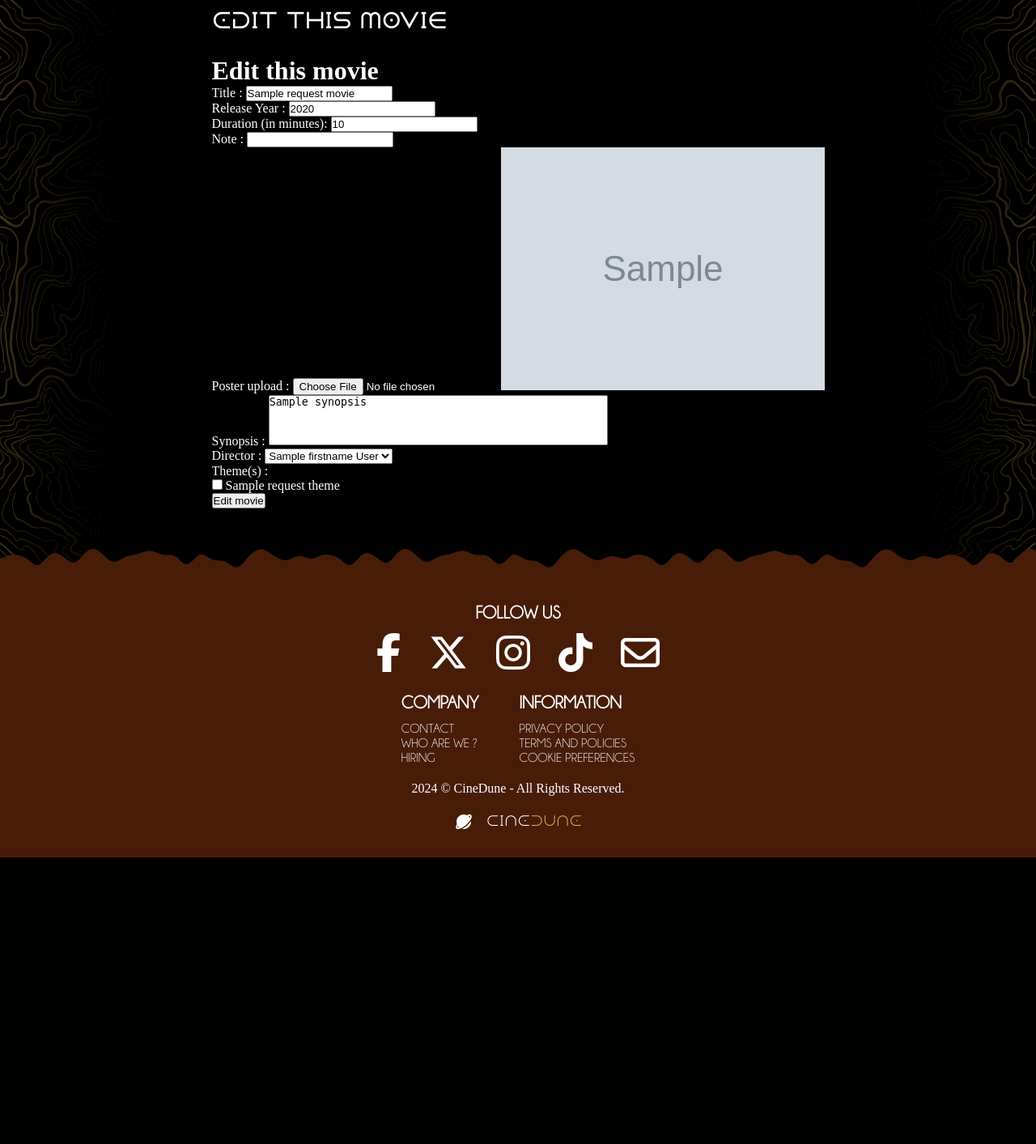
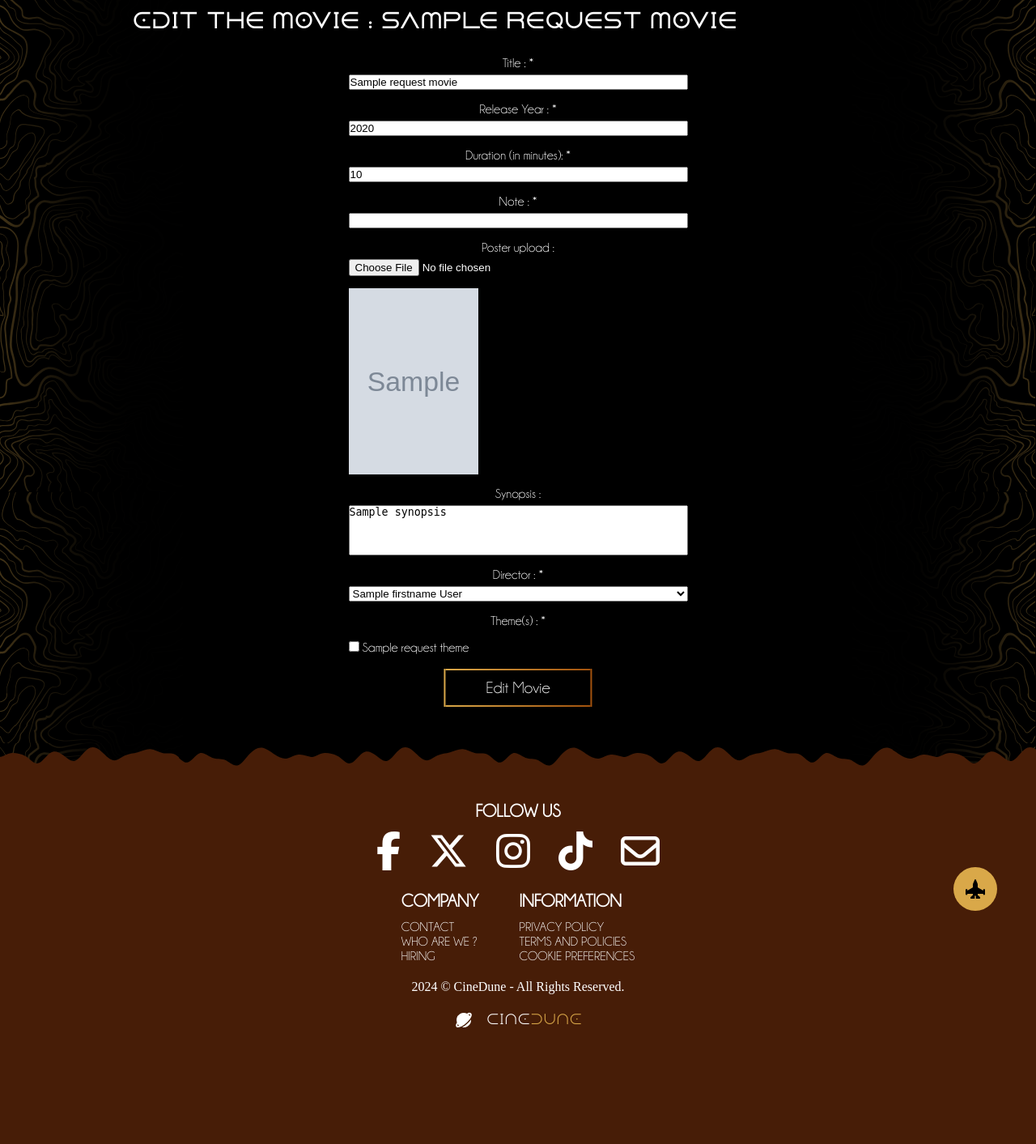
Before and after one commit to Flibouche/SQL_Cinema, a PHP site: template view/movies/editMovie.php in a window 1280 px wide. Shown: the part 75-1488 px from the top of the page at 81% size. Before the commit the page ends 1134 px from the top, so only its background shows below. Run offline with PHP 8.4, Linux system fonts and the light colour scheme; the template is opened without the code that fills it: most values are stand-ins (such as "Sample title", 1, 10 or a date in 2020); grey boxes marked "Sample" are stand-in pictures; data that the repository does not hold is empty.

Commit message:
Doing all CSS forms.

```diff
--- a/public/css/style.css
+++ b/public/css/style.css
@@ -122,6 +122,7 @@ textarea {
 }
 
 .secondary-title {
+  margin-left: .7rem;
   margin-top: 90px;
   margin-bottom: 20px;
 }
@@ -585,8 +586,13 @@ textarea {
 }
 
 /*========================== FOOTER ======================*/
+
 .footer {
   position: relative;
+  left: 0px;
+  bottom: 0px;
+  width: 100%;
+  min-height: 55vh;
   background-color: var(--brown-color);
   padding-block: 1rem 2rem;
   margin-top: 100px;
@@ -854,13 +860,23 @@ textarea {
 /* ==================================================== */
 
 .addMovie__container,
-.addPerson__container {
+.addPerson__container,
+.addRole__container,
+.addTheme__container,
+.editMovie__container,
+.editPerson__container,
+.editTheme__container {
   display: flex;
   justify-content: center;
 }
 
 .addMovie__container label,
-.addPerson__container label {
+.addPerson__container label,
+.addRole__container label,
+.addTheme__container label,
+.editMovie__container label,
+.editPerson__container label,
+.editTheme__container label {
   text-align: center;
   font-family: var(--nav-text-font);
   margin-bottom: 5px;
@@ -886,6 +902,13 @@ textarea {
 input[type=checkbox],
 input[type=radio] {
   accent-color: var(--yellow-color);
+}
+
+.editMovie-poster,
+.editPerson-picture {
+  margin-top: 15px;
+  width: 160px;
+  height: 230px;
 }
 
 /* ==================================================== */
@@ -1070,7 +1093,9 @@ input[type=radio] {
   position: fixed;
   right: 3rem;
   bottom: -50%;
-  color: var(--text-color);
+  color: var(--background-color);
+  background-color: var(--yellow-color);
+  border-radius: 50%;
   display: inline-flex;
   padding: 15px;
   font-size: 1.5rem;
@@ -1103,6 +1128,7 @@ input[type=radio] {
 .scrollup:hover {
   transform: translateY(-.5rem);
   color: var(--yellow-color);
+  background-color: var(--background-color);
   animation: vertical-shaking .35s infinite;
 }
 
--- a/view/movies/addMovie.php
+++ b/view/movies/addMovie.php
@@ -74,8 +74,6 @@
 
 </section>
 
-
-
 <?php
 
 $title = "Add a movie";
--- a/view/movies/editMovie.php
+++ b/view/movies/editMovie.php
@@ -2,56 +2,45 @@
 $movieDetails = $requestMovie->fetch();
 ?>
 
-<h1>Edit this movie</h1>
+<section class="editMovie section" id="editMovie">
+
+    <div class="editMovie__container container">
 
         <form action="" method="post" enctype="multipart/form-data">
 
-    <div>
-        <label for="">
-            Title :
+            <div class="form__group">
+                <label for="title">Title : *</label>
                 <input type="text" name="title" value="<?= $movieDetails['title'] ?>">
-        </label>
             </div>
 
-    <div>
-        <label for="">
-            Release Year :
+            <div class="form__group">
+                <label for="releaseYear">Release Year : *</label>
                 <input type="text" id="" name="releaseYear" value="<?= $movieDetails['releaseYear'] ?>">
-        </label>
             </div>
 
-    <div>
-        <label for="">
-            Duration (in minutes):
+            <div class="form__group">
+                <label for="duration">Duration (in minutes): *</label>
                 <input type="number" name="duration" value="<?= $movieDetails['duration'] ?>">
-        </label>
             </div>
 
-    <div>
-        <label for="">
-            Note :
+            <div class="form__group">
+                <label for="note">Note : *</label>
                 <input type="number" step="0.1" name="note" value="<?= $movieDetails['note'] ?>">
-        </label>
             </div>
 
-    <div>
-        <label for="">
-            Poster upload :
+            <div class="form__group">
+                <label for="file">Poster upload :</label>
                 <input type="file" name="file">
-            <img src="<?= $movieDetails['poster'] ?>">
-        </label>
+                <img class="editMovie-poster" src="<?= $movieDetails['poster'] ?>">
             </div>
 
-    <div>
-        <label for="">
-            Synopsis :
+            <div class="form__group">
+                <label for="synopsis">Synopsis :</label>
                 <textarea name="synopsis" rows="4" cols="50"><?= $movieDetails['synopsis'] ?></textarea>
-        </label>
             </div>
 
-    <div>
-        <label for="">
-            Director :
+            <div class="form__group">
+                <label for="idDirector">Director : *</label>
                 <select name="idDirector" id="">
                     <?php
                     foreach ($requestDirectors->fetchAll() as $director) {
@@ -62,33 +51,36 @@ $movieDetails = $requestMovie->fetch();
                     }
                     ?>
                 </select>
-        </label>
             </div>
 
-    <div>
-        <label for="">
-            Theme(s) : <br>
+            <div class="form__group">
+                <label class="themeLabel" for="theme">Theme(s) : *</label>
+                <div class="checkbox-container">
                     <?php
                     foreach ($requestThemes->fetchAll() as $theme) {
                         $check = (in_array($theme["idTheme"], $themesMovie)) ? "checked" : "";
                     ?>
+                        <div class="checkbox-grid">
                             <input type="checkbox" id="" name="theme[]" value="<?= $theme['idTheme'] ?>" <?= $check ?> />
                             <label for="" value="<?= $theme["idTheme"] ?>"><?= $theme["typeName"] . "<br>" ?></label>
+                        </div>
                     <?php
                     }
                     ?>
-        </label>
+                </div>
             </div>
 
-    <div>
-        <input class="" type="submit" name="submit" value="Edit movie">
-    </div>
+            <button class="main__button form" type="submit" name="submit" value="Edit movie"><span>Edit Movie</span></button>
 
         </form>
 
+    </div>
+
+</section>
+
 <?php
 
-$title = "Edit this movie";
-$secondary_title = "Edit this movie";
+$title = "Edit the movie : " . $movieDetails["title"];
+$secondary_title = "Edit the movie : " . $movieDetails["title"];
 $content = ob_get_clean();
 require "view/template.php";
```
Also changed, not shown: view/persons/editPerson.php (+25 -31 lines), view/roles/addRole.php (+14 -9 lines), view/roles/editRole.php (+13 -10 lines), view/themes/addTheme.php (+10 -9 lines), view/themes/editTheme.php (+13 -10 lines), 4 other files. Lines whose indentation alone changed are shown as unchanged.
